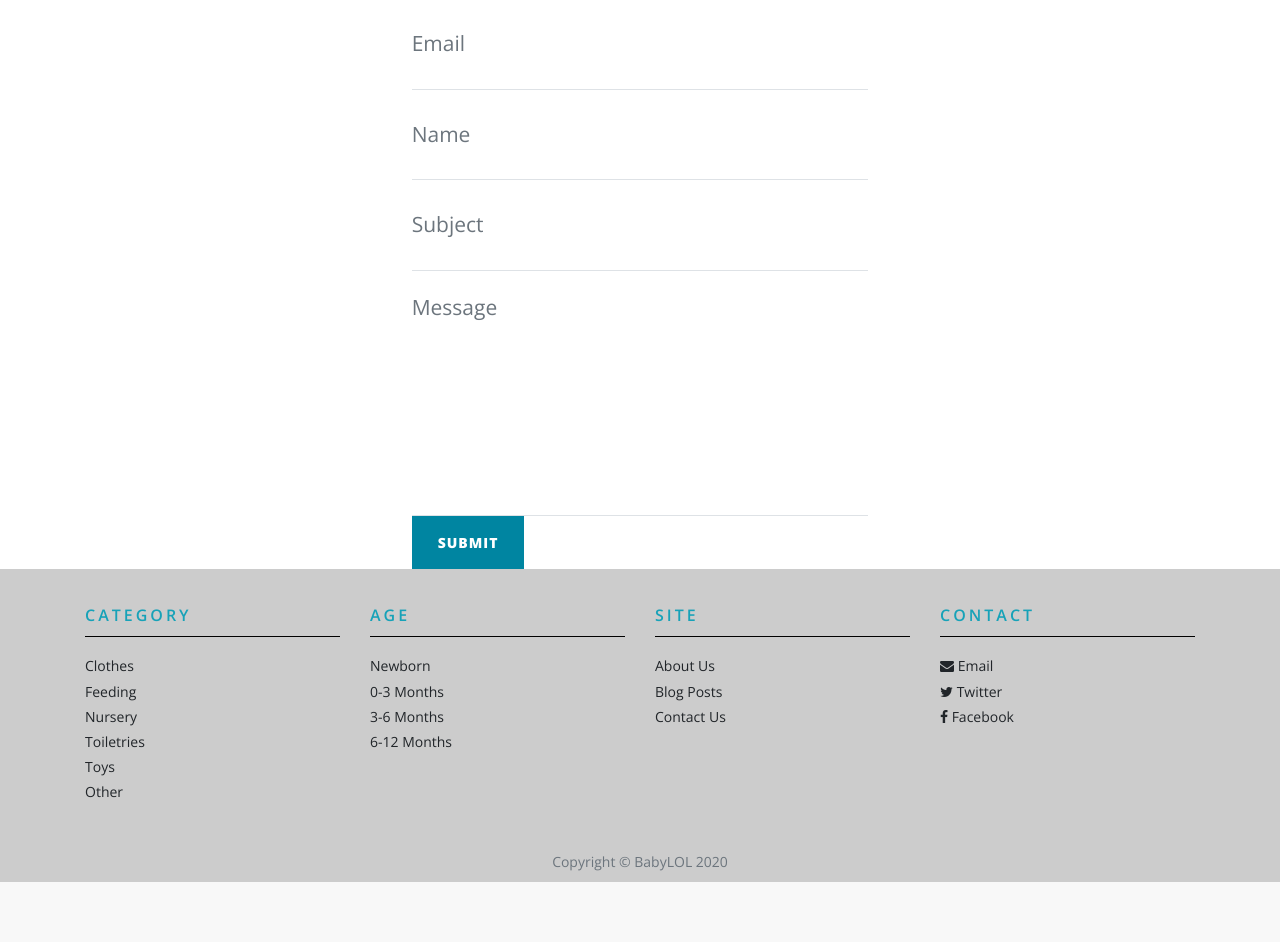
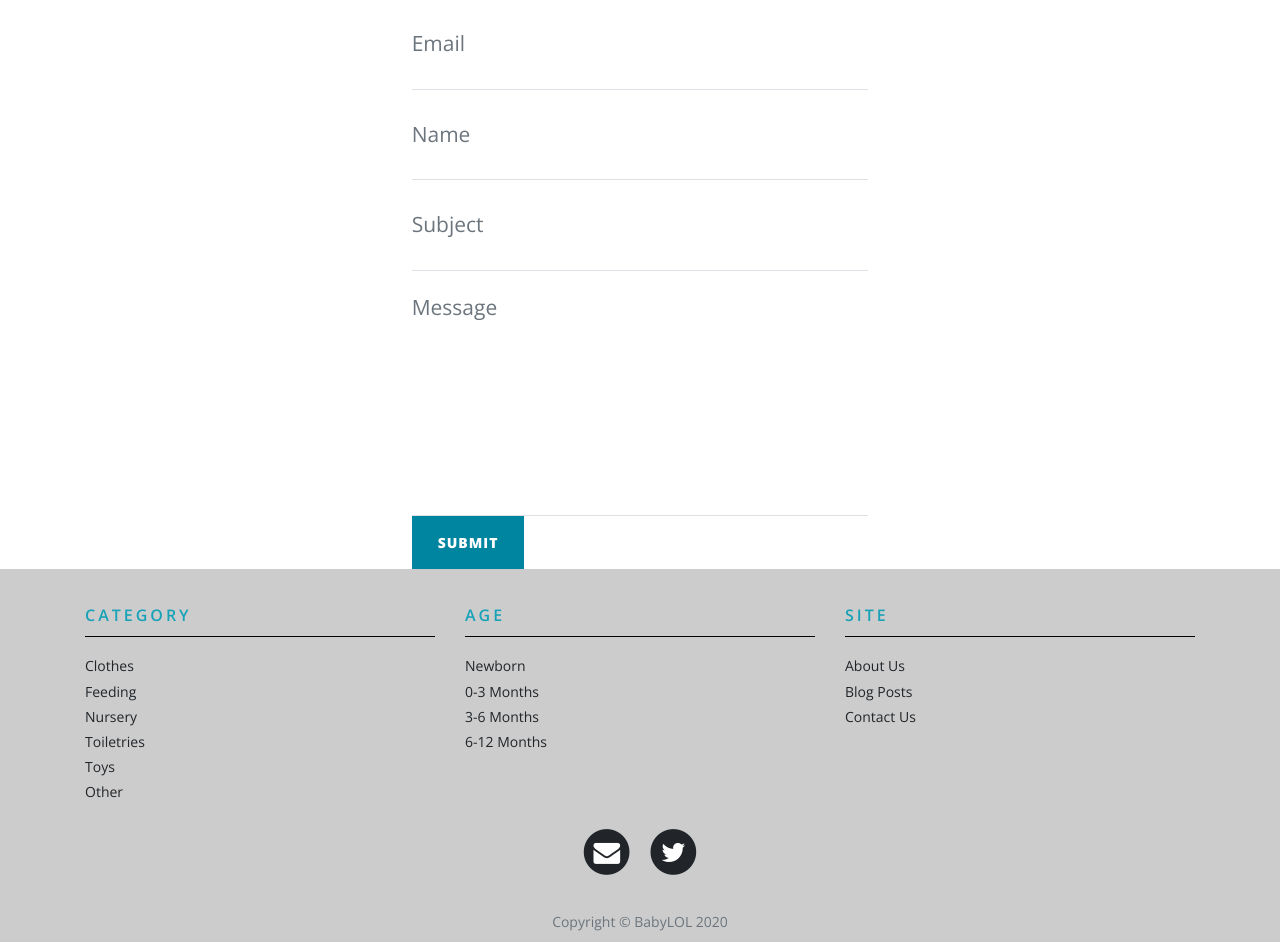
Before and after one commit to ahhlexk/babyproducts, a Django app: page /contact in a window 1280 px wide. Shown: the part 470-1412 px from the top of the page. Before the commit the page ends 1352 px from the top, so only its background shows below. Run offline with Django 3.2, Linux system fonts and the light colour scheme; some libraries are stand-ins or nearby versions.

Commit message:
updated footer to include large icons for contact info

```diff
--- a/blog/templates/blog/base.html
+++ b/blog/templates/blog/base.html
@@ -148,23 +148,16 @@
                     </ul>
                 </div>
 
-                <div class="col">
-                    <ul class="list-unstyled" id="footer-menu">
-                        <li class="footer-header">Contact</li>
-                        <li><i class="fa fa-envelope"></i><a href="mailto:babylolsite@gmail.com"> Email</a></li>
-                        <li><i class="fa fa-twitter"></i><a href="https://twitter.com/BabyLOL76245745"> Twitter</a></li>
-                        <li><i class="fa fa-facebook"></i>  Facebook</li>
-                    </ul>
-                </div>
-
             </div>
         </div>
         <div class="container">
             <div class="row">
-                <div class="col-md-10 col-lg-8 offset-lg-2">
+                <div class="col-md-10 col-lg-8 mx-auto">
                     <ul class="list-inline text-center">
+                        <li class="list-inline-item"><span class="fa-stack fa-lg"><i class="fa fa-circle fa-stack-2x"></i><a href="mailto:babylolsite@gmail.com"><i class="fa fa-envelope fa-stack-1x fa-inverse"></i></a></span></li>
+                        <li class="list-inline-item"><span class="fa-stack fa-lg"><i class="fa fa-circle fa-stack-2x"></i><a href="https://twitter.com/BabyLOL76245745"><i class="fa fa-twitter fa-stack-1x fa-inverse"></i></a></span></li>
                         {% if user.is_authenticated %}
-                        <li class="list-inline-item"><span class="btn" and style="background-color:transparent"><span class="fa-stack fa-lg"><i class="fa fa-circle fa-stack-2x"></i><i class="fa fa-plus-circle fa-stack-1x fa-inverse" onclick="location.href='{% url 'post_new' %}'"></i></span></span></li>
+                        <li class="list-inline-item"><span class="fa-stack fa-lg"><i class="fa fa-circle fa-stack-2x"></i><a href="location.href='{% url 'post_new' %}'"><i class="fa fa-plus-circle fa-stack-1x fa-inverse"></a></i></span></span></li>
                         {% endif %}
                     </ul>
                     <p class="text-muted copyright">Copyright&nbsp;©&nbsp;BabyLOL 2020</p>
```
